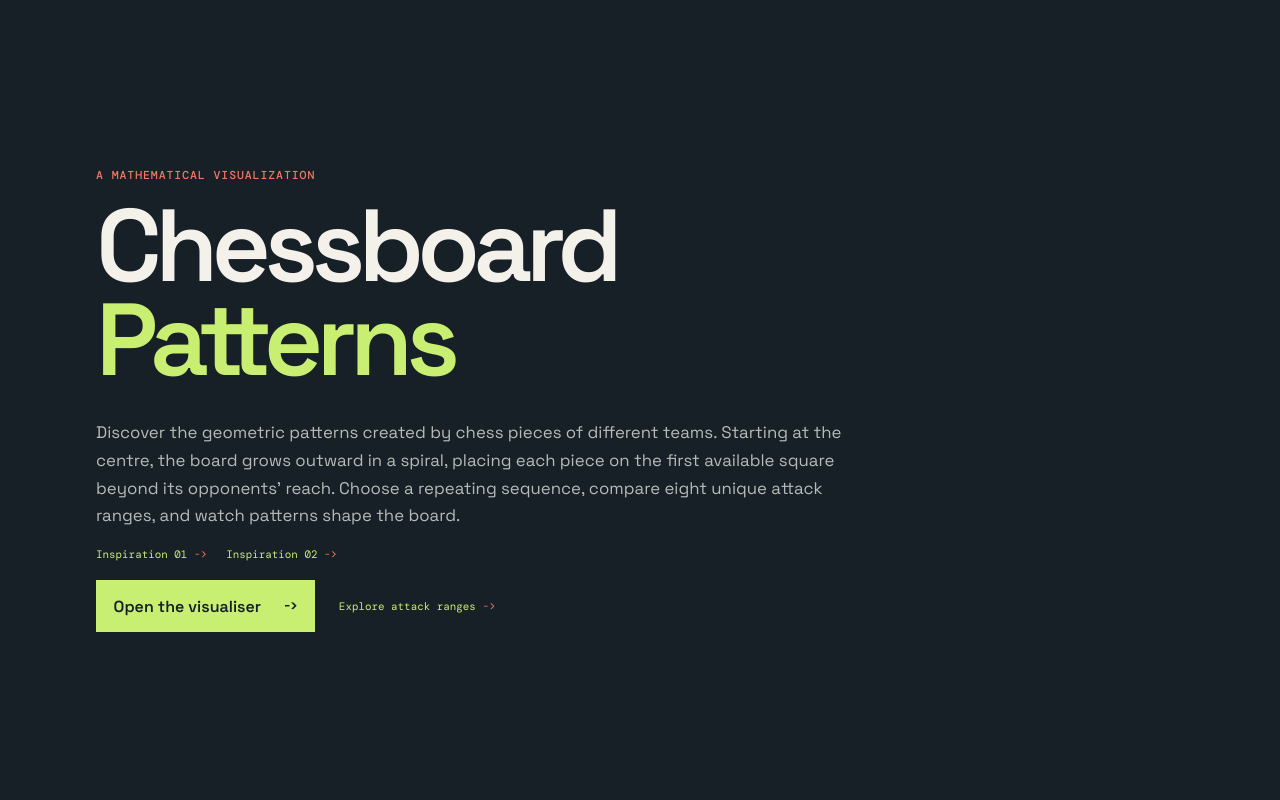
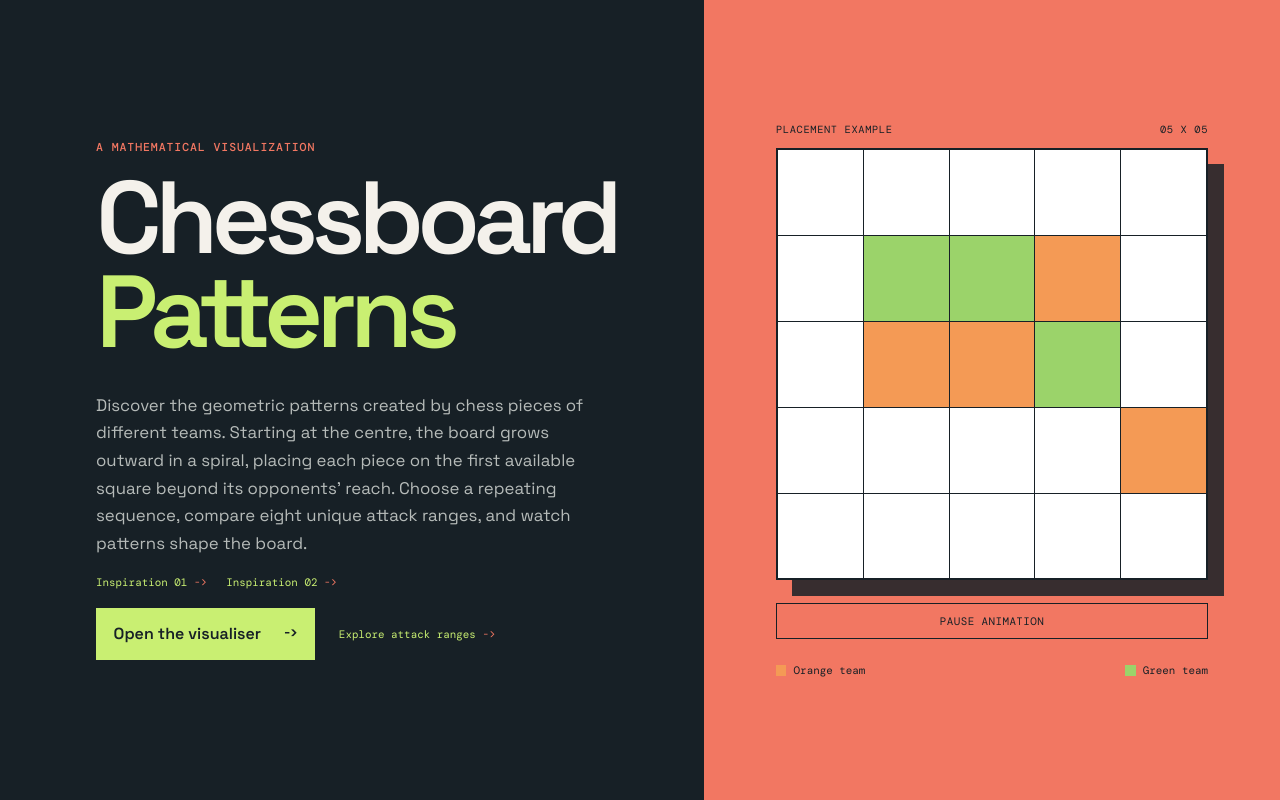
Before and after one commit to Hutch9910/chessBoard-patterns, a Spring Boot app: page / in a window 1280 px wide. Run offline with Spring Boot 4, Linux system fonts and the light colour scheme.

Commit message:
- added animation in the landing page

```diff
--- a/src/main/java/com/hutch9910/chessboardPatterns/web/VisualizationController.java
+++ b/src/main/java/com/hutch9910/chessboardPatterns/web/VisualizationController.java
@@ -25,7 +25,10 @@ public class VisualizationController {
     }
 
     @GetMapping("/")
-    public String index() {
+    public String index(Model model) {
+        VisualizationSetup landingSetup = VisualizationSetup.defaults();
+        landingSetup.setBoardSide(5);
+        model.addAttribute("landingBoard", new BoardView(boardGenerationService.generate(landingSetup)));
         return "index";
     }
 
--- a/src/main/resources/static/css/site.css
+++ b/src/main/resources/static/css/site.css
@@ -9,6 +9,8 @@
     --lime: #c9ef72;
     --coral: #f27762;
     --blue: #a8d9df;
+    --team-orange: #f49a55;
+    --team-green: #9bd36a;
     --shadow: 0 20px 60px rgba(23, 32, 38, .12);
 }
 
@@ -19,7 +21,7 @@ a { color: inherit; text-decoration: none; }
 button, input, select { font: inherit; }
 
 .landing-page { min-height: 100svh; overflow-x: hidden; overflow-y: auto; background: var(--ink); }
-.landing-shell { min-height: 100svh; overflow: visible; }
+.landing-shell { display: grid; grid-template-columns: minmax(0, 1.1fr) minmax(20rem, .9fr); min-height: 100svh; overflow: visible; }
 .landing-copy { width: 100%; min-height: 100svh; margin-inline: auto; padding: clamp(2.5rem, 8vh, 6rem) clamp(1.25rem, 8vw, 6rem); display: flex; flex-direction: column; justify-content: center; color: var(--paper); }
 .eyebrow { margin: 0 0 1rem; color: var(--coral); font: 500 .72rem 'DM Mono', monospace; letter-spacing: .08em; text-transform: uppercase; }
 h1, h2, p { margin-top: 0; }
@@ -42,6 +44,27 @@ h1 em, .brand em { color: var(--lime); font-style: normal; }
 .orbit-large { width: 38rem; height: 38rem; }
 .orbit-small { width: 19rem; height: 19rem; }
 .art-caption { position: absolute; right: 2rem; bottom: 2rem; left: 2rem; display: flex; justify-content: space-between; color: var(--ink); font: .65rem 'DM Mono', monospace; }
+.placement-frame { width: min(75%, 30rem); }
+.placement-heading { display: flex; justify-content: space-between; margin-bottom: .8rem; color: var(--ink); font: .65rem 'DM Mono', monospace; letter-spacing: .06em; text-transform: uppercase; }
+.placement-board { display: grid; grid-template-columns: repeat(5, minmax(0, 1fr)); width: 100%; aspect-ratio: 1; border: 2px solid var(--ink); background: var(--ink); gap: 1px; box-shadow: 1rem 1rem 0 rgba(23, 32, 38, .85); }
+.placement-cell { display: grid; place-items: center; min-width: 0; min-height: 0; aspect-ratio: 1; background: #fff; color: var(--ink); font-family: Georgia, serif; font-size: clamp(1.35rem, 4vw, 2.6rem); line-height: 1; }
+.placement-cell.placement-preview { background: var(--paper); color: var(--ink); }
+.placement-cell.team-orange { background: var(--team-orange); }
+.placement-cell.team-green { background: var(--team-green); }
+.placement-marker { display: block; transform: translateY(-.04em); opacity: 1; transition: opacity .28s ease; }
+.placement-marker.fading { opacity: 0; }
+.placement-toggle { display: block; width: 100%; margin-top: 1.4rem; padding: .65rem .8rem; border: 1px solid var(--ink); background: transparent; color: var(--ink); cursor: pointer; font: .68rem 'DM Mono', monospace; letter-spacing: .04em; text-transform: uppercase; }
+.placement-toggle:hover { background: var(--ink); color: var(--paper); }
+.placement-toggle:disabled { cursor: default; opacity: .55; }
+.placement-legend { display: flex; justify-content: space-between; gap: 1rem; margin-top: 1.5rem; color: var(--ink); font: .68rem 'DM Mono', monospace; }
+.placement-legend span { display: inline-flex; align-items: center; gap: .45rem; }
+.legend-swatch { width: .65rem; height: .65rem; display: inline-block; }
+.legend-swatch.team-orange { background: var(--team-orange); }
+.legend-swatch.team-green { background: var(--team-green); }
+
+@media (prefers-reduced-motion: reduce) {
+    .placement-cell, .placement-marker { transition: none; }
+}
 
 .workspace-page { min-height: 100dvh; overflow: hidden; background: var(--paper); }
 .topbar { display: flex; align-items: center; justify-content: space-between; min-height: 4.4rem; padding: 1rem clamp(1.25rem, 4vw, 4rem); border-bottom: 1px solid var(--line); }
@@ -130,7 +153,10 @@ input:focus, select:focus, button:focus-visible, a:focus-visible { outline: 2px
 .attack-note { max-width: 36rem; margin: 1.5rem auto 0; text-align: center; }
 
 @media (max-width: 850px) {
-    .landing-copy { min-height: 100dvh; }
+    .landing-shell { grid-template-columns: 1fr; }
+    .landing-copy { min-height: auto; }
+    .landing-art { min-height: 28rem; }
+    .placement-frame { width: min(56vw, 22rem); }
     .workspace-shell { grid-template-columns: 1fr; height: auto; min-height: calc(100dvh - 4.4rem); overflow: visible; }
     .control-panel { border-right: 0; border-bottom: 1px solid var(--line); }
     .visual-panel { height: auto; min-height: 28rem; }
@@ -146,6 +172,9 @@ input:focus, select:focus, button:focus-visible, a:focus-visible { outline: 2px
     .landing-copy h1 { font-size: clamp(3rem, 15vw, 4.75rem); line-height: .94; }
     .intro-text { font-size: .95rem; line-height: 1.55; }
     .landing-copy .button { width: 100%; }
+    .landing-art { min-height: 24rem; }
+    .placement-frame { width: min(72vw, 20rem); }
+    .placement-legend { font-size: .6rem; }
     .interaction-note { display: none; }
     .visual-heading { align-items: start; }
     .visual-actions { padding-top: .25rem; }
--- /dev/null
+++ b/src/main/resources/static/js/placement-animation.js
@@ -0,0 +1,118 @@
+(function () {
+    const board = document.querySelector('.placement-board');
+        const toggle = document.querySelector('.placement-toggle');
+
+    if (!board) {
+        return;
+    }
+
+    const cells = Array.from(board.querySelectorAll('.placement-cell'));
+    const placementData = window.landingPlacementData;
+    const teams = ['team-orange', 'team-green'];
+    const placementDelay = 420;
+    const settleDelay = 260;
+    const fadeDelay = 280;
+    const resetDelay = 1500;
+        let paused = false;
+
+    function clearCell(cell) {
+        cell.className = 'placement-cell';
+        cell.replaceChildren();
+    }
+
+    function showKnight(cell, team, symbol) {
+        const marker = document.createElement('span');
+        marker.className = 'placement-marker';
+        marker.textContent = symbol || '♞';
+        marker.setAttribute('aria-hidden', 'true');
+        cell.appendChild(marker);
+           cell.classList.add('placement-preview', team);
+    }
+
+    function settleCell(cell, team) {
+        cell.className = `placement-cell occupied ${team}`;
+        cell.replaceChildren();
+    }
+
+    async function fadeKnight(cell, team) {
+        const marker = cell.querySelector('.placement-marker');
+        if (marker) {
+            marker.classList.add('fading');
+            await delay(fadeDelay);
+        }
+        settleCell(cell, team);
+    }
+
+    function delay(duration) {
+        return new Promise(function (resolve) {
+                let elapsed = 0;
+                let previous = performance.now();
+
+                function tick(current) {
+                    if (!paused) {
+                        elapsed += current - previous;
+                    }
+                    previous = current;
+                    if (elapsed >= duration) {
+                        resolve();
+                        return;
+                    }
+                    window.requestAnimationFrame(tick);
+                }
+
+                window.requestAnimationFrame(tick);
+        });
+    }
+
+        function updateToggle() {
+            toggle.textContent = paused ? 'Resume animation' : 'Pause animation';
+            toggle.setAttribute('aria-pressed', String(paused));
+        }
+
+    function cellForPlacement(piece) {
+        return board.querySelector(`[data-row="${piece.row}"][data-column="${piece.column}"]`);
+    }
+
+    function showStaticBoard() {
+        placementData.pieces.forEach(function (piece, index) {
+            const cell = cellForPlacement(piece);
+            if (cell) {
+                settleCell(cell, teams[index % teams.length]);
+            }
+        });
+    }
+
+    async function animate() {
+        while (true) {
+            for (let index = 0; index < placementData.pieces.length; index += 1) {
+                const piece = placementData.pieces[index];
+                const cell = cellForPlacement(piece);
+                if (!cell) {
+                    continue;
+                }
+                const team = teams[index % teams.length];
+                showKnight(cell, team, '♞');
+                await delay(settleDelay);
+                await fadeKnight(cell, team);
+                await delay(placementDelay);
+            }
+
+            await delay(resetDelay);
+            cells.forEach(clearCell);
+        }
+    }
+
+    if (window.matchMedia('(prefers-reduced-motion: reduce)').matches) {
+        showStaticBoard();
+            toggle.disabled = true;
+            toggle.textContent = 'Animation paused';
+        return;
+    }
+
+        toggle.addEventListener('click', function () {
+            paused = !paused;
+            updateToggle();
+        });
+
+    animate();
+}());
--- a/src/main/resources/templates/index.html
+++ b/src/main/resources/templates/index.html
@@ -23,6 +23,33 @@
         </div>
         <div class="landing-actions"><a class="button button-primary" href="/visualisation">Open the visualiser <span aria-hidden="true">-&gt;</span></a><a class="text-link" href="/attack-range">Explore attack ranges <span>-&gt;</span></a></div>
     </section>
+    <aside class="landing-art" aria-label="Alternating knight placement preview">
+        <div class="placement-frame">
+            <div class="placement-heading">
+                <span>Placement example</span>
+                <span>05 x 05</span>
+            </div>
+            <div class="placement-board" aria-label="Animated orange and green knight placement board">
+                <span class="placement-cell" data-row="0" data-column="0"></span><span class="placement-cell" data-row="0" data-column="1"></span><span class="placement-cell" data-row="0" data-column="2"></span><span class="placement-cell" data-row="0" data-column="3"></span><span class="placement-cell" data-row="0" data-column="4"></span>
+                <span class="placement-cell" data-row="1" data-column="0"></span><span class="placement-cell" data-row="1" data-column="1"></span><span class="placement-cell" data-row="1" data-column="2"></span><span class="placement-cell" data-row="1" data-column="3"></span><span class="placement-cell" data-row="1" data-column="4"></span>
+                <span class="placement-cell" data-row="2" data-column="0"></span><span class="placement-cell" data-row="2" data-column="1"></span><span class="placement-cell" data-row="2" data-column="2"></span><span class="placement-cell" data-row="2" data-column="3"></span><span class="placement-cell" data-row="2" data-column="4"></span>
+                <span class="placement-cell" data-row="3" data-column="0"></span><span class="placement-cell" data-row="3" data-column="1"></span><span class="placement-cell" data-row="3" data-column="2"></span><span class="placement-cell" data-row="3" data-column="3"></span><span class="placement-cell" data-row="3" data-column="4"></span>
+                <span class="placement-cell" data-row="4" data-column="0"></span><span class="placement-cell" data-row="4" data-column="1"></span><span class="placement-cell" data-row="4" data-column="2"></span><span class="placement-cell" data-row="4" data-column="3"></span><span class="placement-cell" data-row="4" data-column="4"></span>
+            </div>
+                <button class="placement-toggle" type="button" aria-pressed="false">Pause animation</button>
+            <div class="placement-legend" aria-hidden="true">
+                <span><i class="legend-swatch team-orange"></i>Orange team</span>
+                <span><i class="legend-swatch team-green"></i>Green team</span>
+            </div>
+        </div>
+    </aside>
 </main>
+<script th:inline="javascript">
+    window.landingPlacementData = {
+        side: /*[[${landingBoard.side}]]*/ 5,
+        pieces: /*[[${landingBoard.pieces}]]*/ []
+    };
+</script>
+<script th:src="@{/js/placement-animation.js}"></script>
 </body>
 </html>
```
